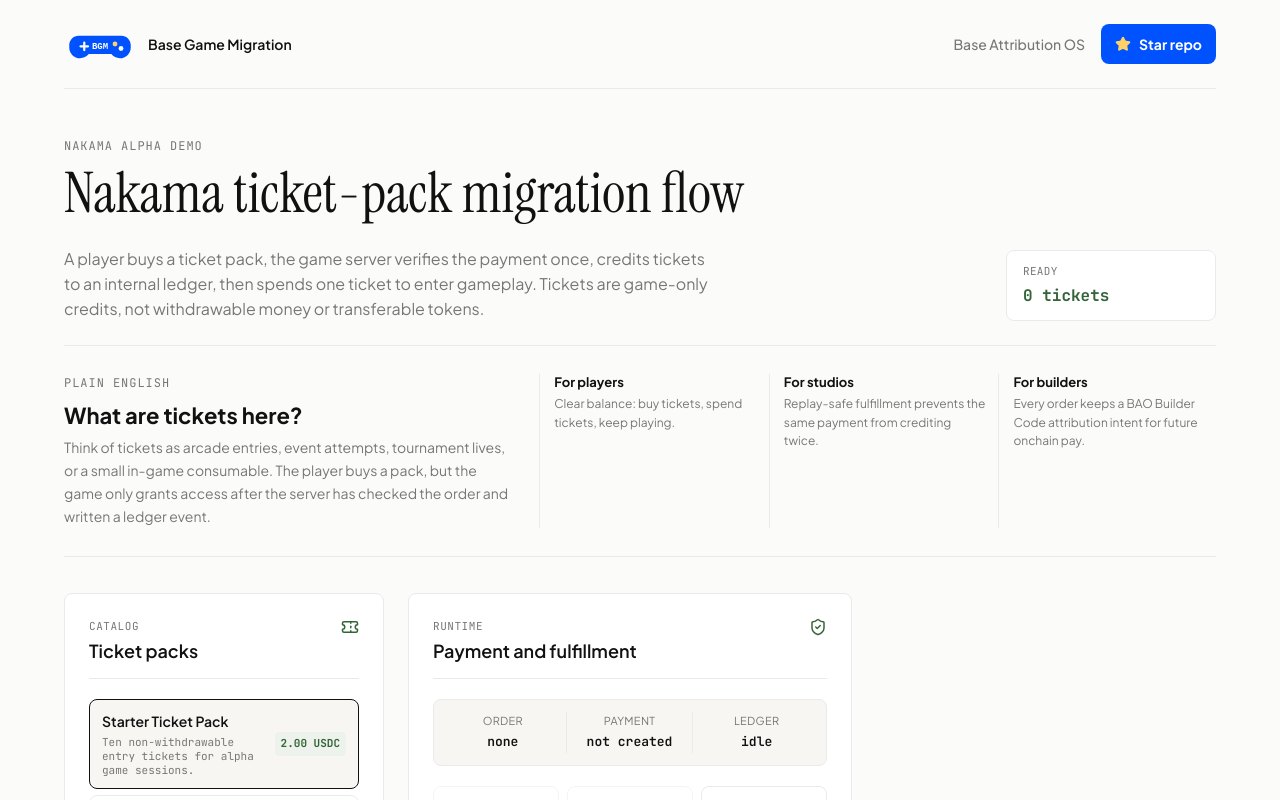
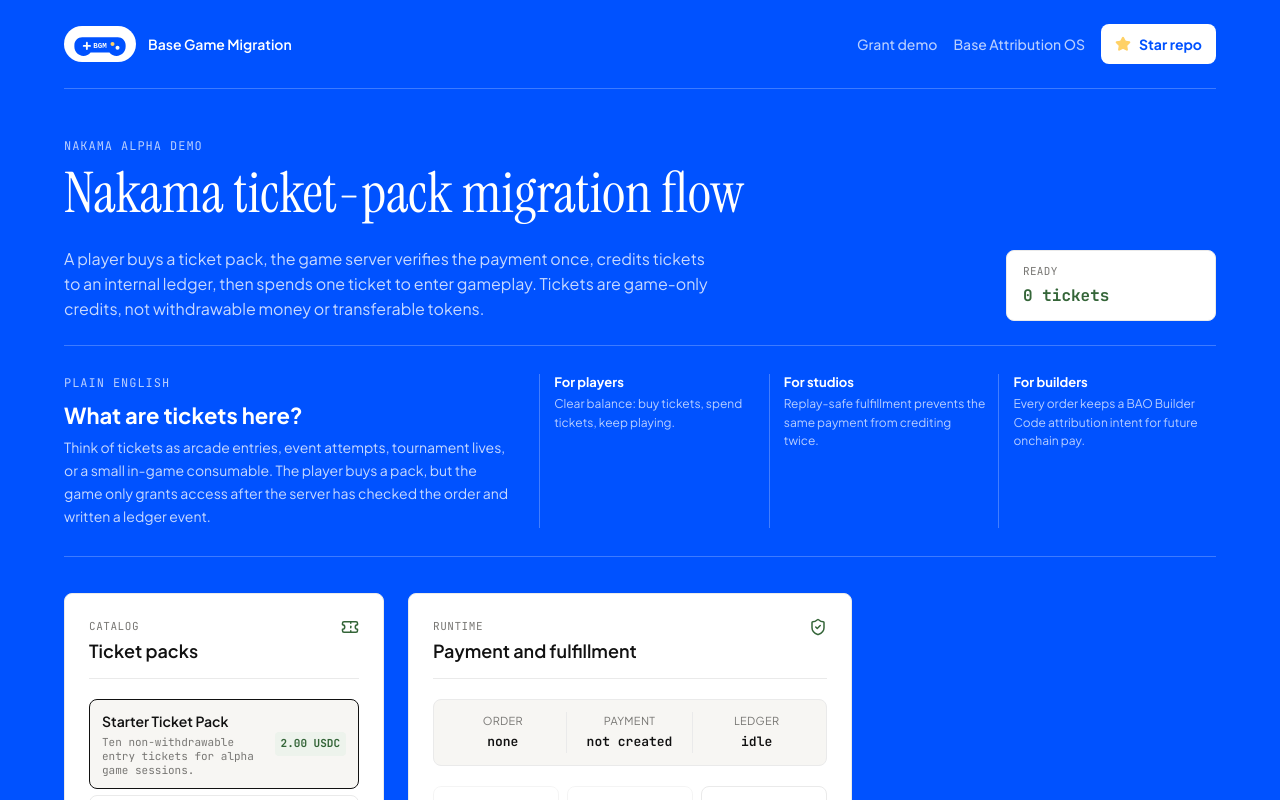
Before and after one commit to horn111/base-game-migration, a Next.js app in the folder apps/demo/: page / in a window 1280 px wide. Shown: the top 800 px of the page. Built offline with nearby package versions, Linux system fonts and the light colour scheme; no server answers.

Commit message:
Polish grant demo styling

```diff
--- a/apps/demo/src/app/globals.css
+++ b/apps/demo/src/app/globals.css
@@ -35,8 +35,8 @@
 
 body {
   margin: 0;
-  background: var(--canvas);
-  color: var(--text-main);
+  background: var(--base-blue);
+  color: #ffffff;
   font-family: var(--font-sans);
   font-size: 14px;
   line-height: 1.6;
@@ -84,6 +84,7 @@
   max-width: 1200px;
   margin: 0 auto;
   padding: 0 24px 64px;
+  color: #ffffff;
 }
 
 .topbar {
@@ -92,7 +93,7 @@
   justify-content: space-between;
   gap: 20px;
   margin-bottom: 48px;
-  border-bottom: 1px solid var(--border);
+  border-bottom: 1px solid rgba(255, 255, 255, 0.24);
   padding: 24px 0;
 }
 
@@ -101,7 +102,7 @@
   min-width: 0;
   align-items: center;
   gap: 12px;
-  color: var(--text-accent);
+  color: #ffffff;
   font-weight: 600;
   letter-spacing: 0;
 }
@@ -111,6 +112,9 @@
   width: 72px;
   height: 36px;
   flex: 0 0 auto;
+  border-radius: 999px;
+  background: #ffffff;
+  padding: 3px 5px;
 }
 
 .nav-links {
@@ -121,12 +125,12 @@
 }
 
 .nav-links a {
-  color: var(--text-muted);
+  color: rgba(255, 255, 255, 0.72);
   font-weight: 500;
 }
 
 .nav-links a:hover {
-  color: var(--text-accent);
+  color: #ffffff;
 }
 
 .nav-links a.star-button {
@@ -136,16 +140,16 @@
   justify-content: center;
   gap: 8px;
   border-radius: 8px;
-  background: var(--base-blue);
-  color: #ffffff;
+  background: #ffffff;
+  color: var(--base-blue);
   font-size: 14px;
   font-weight: 700;
   padding: 8px 14px;
 }
 
 .nav-links a.star-button:hover {
-  background: #003ecb;
-  color: #ffffff;
+  background: #f5f8ff;
+  color: var(--base-blue);
 }
 
 .star-button svg {
@@ -169,7 +173,12 @@
   gap: 8px;
 }
 
-.eyebrow,
+.eyebrow {
+  color: rgba(255, 255, 255, 0.72);
+  font-family: var(--font-mono);
+  text-transform: uppercase;
+}
+
 .card-kicker {
   color: var(--text-muted);
   font-family: var(--font-mono);
@@ -183,7 +192,7 @@
 
 .hero h1 {
   max-width: 760px;
-  color: var(--text-accent);
+  color: #ffffff;
   font-family: var(--font-serif);
   font-size: 56px;
   font-weight: 400;
@@ -196,13 +205,13 @@
   align-items: flex-end;
   justify-content: space-between;
   gap: 20px;
-  border-bottom: 1px solid var(--border);
+  border-bottom: 1px solid rgba(255, 255, 255, 0.24);
   padding-bottom: 24px;
 }
 
 .lede {
   max-width: 660px;
-  color: var(--text-muted);
+  color: rgba(255, 255, 255, 0.78);
   font-size: 16px;
   line-height: 1.55;
 }
@@ -214,6 +223,7 @@
   border: 1px solid var(--border);
   border-radius: var(--border-radius);
   background: var(--surface);
+  color: var(--text-main);
   padding: 12px 16px;
 }
 
@@ -240,7 +250,7 @@
   grid-template-columns: minmax(260px, 0.8fr) minmax(0, 1.2fr);
   gap: 24px;
   margin-bottom: 36px;
-  border-bottom: 1px solid var(--border);
+  border-bottom: 1px solid rgba(255, 255, 255, 0.24);
   padding-bottom: 28px;
 }
 
@@ -251,7 +261,7 @@
 }
 
 .explainer-copy h2 {
-  color: var(--text-accent);
+  color: #ffffff;
   font-size: 22px;
   font-weight: 700;
   letter-spacing: 0;
@@ -260,7 +270,7 @@
 
 .explainer-copy p:last-child {
   max-width: 560px;
-  color: var(--text-muted);
+  color: rgba(255, 255, 255, 0.78);
   font-size: 14px;
   line-height: 1.65;
 }
@@ -273,13 +283,13 @@
 
 .explainer-points div {
   min-width: 0;
-  border-left: 1px solid var(--border);
+  border-left: 1px solid rgba(255, 255, 255, 0.26);
   padding-left: 14px;
 }
 
 .explainer-points strong {
   display: block;
-  color: var(--text-accent);
+  color: #ffffff;
   font-size: 13px;
   font-weight: 700;
   line-height: 1.3;
@@ -288,7 +298,7 @@
 .explainer-points span {
   display: block;
   margin-top: 4px;
-  color: var(--text-muted);
+  color: rgba(255, 255, 255, 0.72);
   font-size: 12px;
   line-height: 1.55;
 }
@@ -308,6 +318,7 @@
   border: 1px solid var(--border);
   border-radius: var(--border-radius);
   background: var(--surface);
+  color: var(--text-main);
   padding: 24px;
 }
 
@@ -654,7 +665,7 @@
   grid-template-columns: minmax(0, 1fr) 300px;
   gap: 28px;
   margin-bottom: 24px;
-  border-bottom: 1px solid var(--border);
+  border-bottom: 1px solid rgba(255, 255, 255, 0.24);
   padding-bottom: 28px;
 }
 
@@ -666,7 +677,7 @@
 
 .grant-hero h1 {
   max-width: 840px;
-  color: var(--text-accent);
+  color: #ffffff;
   font-family: var(--font-serif);
   font-size: 54px;
   font-weight: 400;
@@ -676,7 +687,7 @@
 
 .grant-hero p:last-child {
   max-width: 760px;
-  color: var(--text-muted);
+  color: rgba(255, 255, 255, 0.78);
   font-size: 16px;
   line-height: 1.65;
 }
@@ -688,6 +699,7 @@
   border: 1px solid var(--border);
   border-radius: var(--border-radius);
   background: var(--surface);
+  color: var(--text-main);
   padding: 16px;
 }
 
@@ -721,6 +733,7 @@
   border: 1px solid var(--border);
   border-radius: var(--border-radius);
   background: var(--surface);
+  color: var(--text-main);
   padding: 10px;
 }
 
--- a/apps/demo/src/components/demo-console.tsx
+++ b/apps/demo/src/components/demo-console.tsx
@@ -87,6 +87,7 @@
           <span>Base Game Migration</span>
         </a>
         <nav className="nav-links" aria-label="Project links">
+          <a href="/grant">Grant demo</a>
           <a href="https://github.com/horn111/base-attribution-os">Base Attribution OS</a>
           <a className="star-button" href="https://github.com/horn111/base-game-migration">
             <Star aria-hidden="true" />
```
Also changed, not shown: 2 other files (tests, documents, lock files or other folders).
